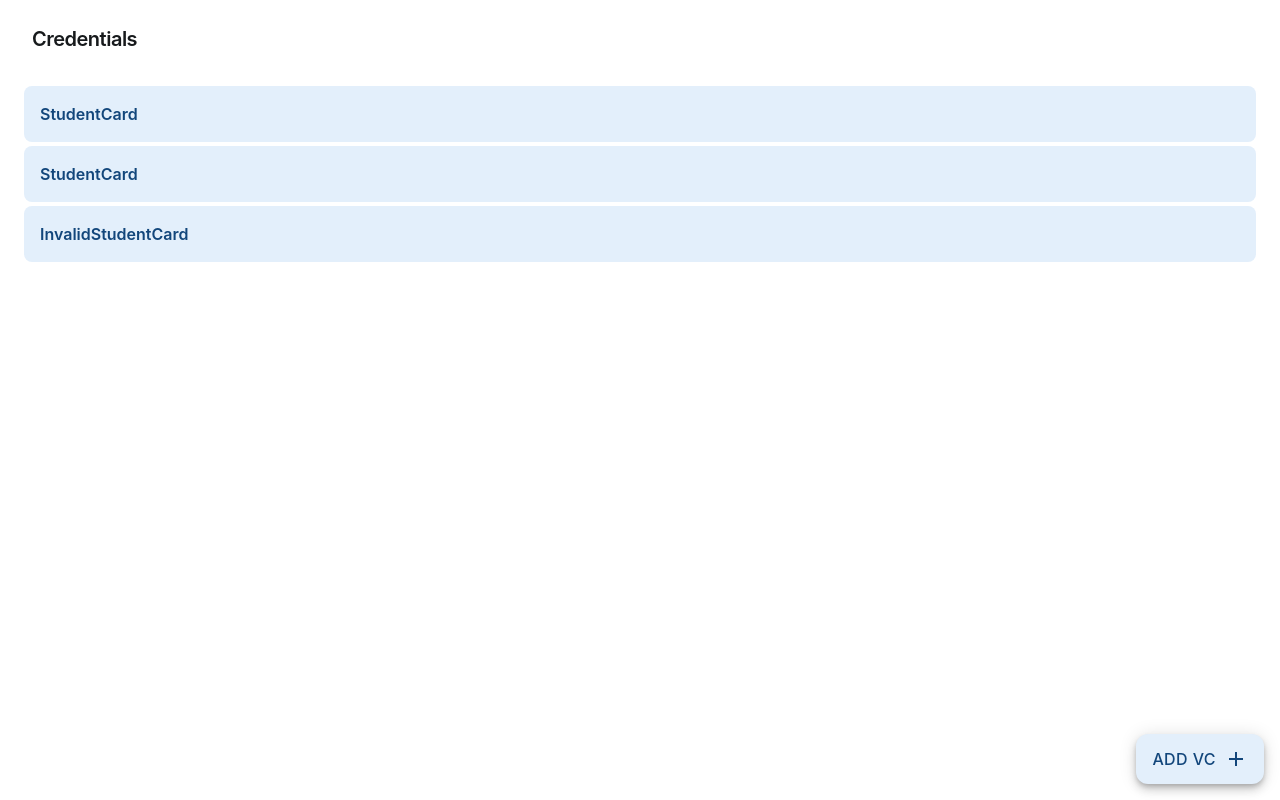
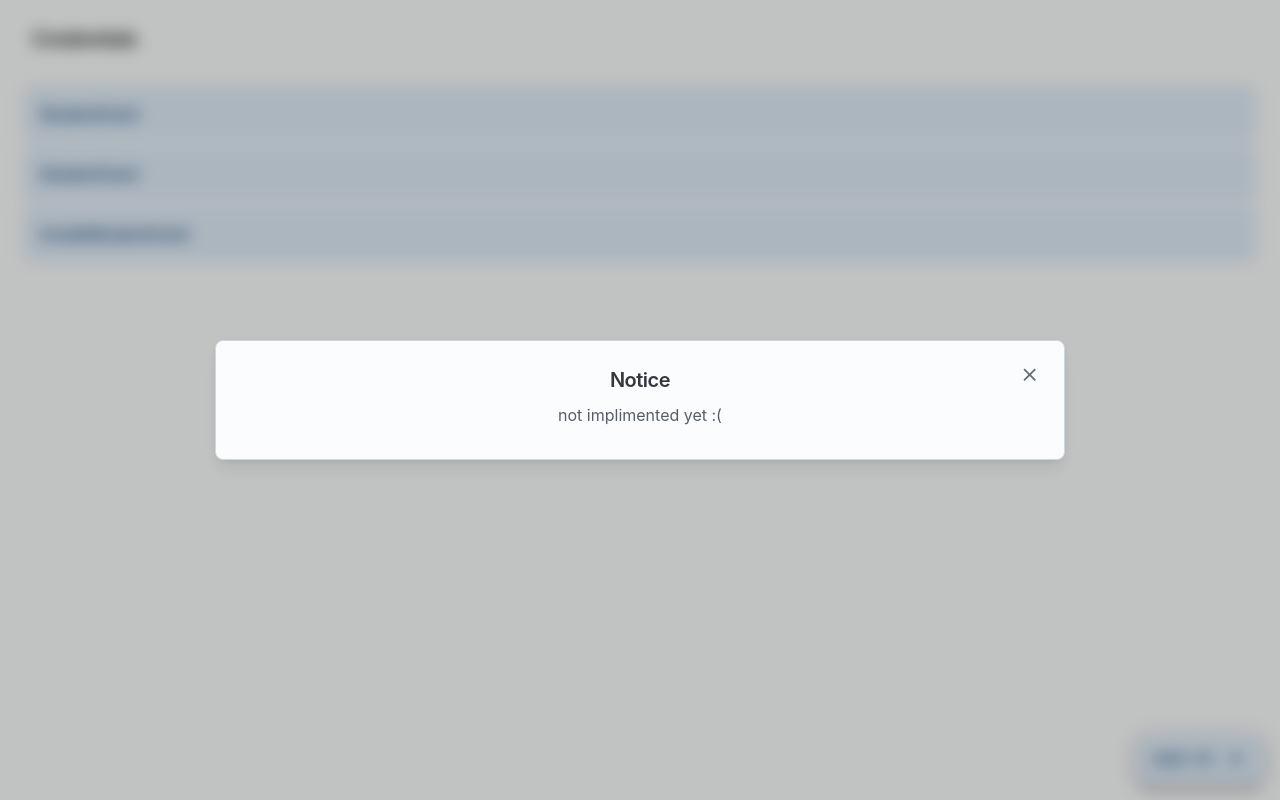
Before and after one commit to dorakemon/did-hack-2023_winter, a React (Vite) app in the folder holder-wallet-vc/: page /home in a window 1280 px wide. Both pictures are taken after a click on the button "ADD VC". Built offline with nearby package versions, Linux system fonts and the light colour scheme; what jsonld would draw is missing.

Commit message:
impliment a message on add wallet button

```diff
--- a/holder-wallet-vc/src/features/credentials/components/AddVCButton/index.tsx
+++ b/holder-wallet-vc/src/features/credentials/components/AddVCButton/index.tsx
@@ -1,14 +1,20 @@
 import AddIcon from '@mui/icons-material/Add';
-import { Typography, Grid } from '@mui/joy';
+import { Typography, Grid, ModalClose } from '@mui/joy';
+import Modal from '@mui/joy/Modal';
+import Sheet from '@mui/joy/Sheet';
 import { Fab } from '@mui/material';
+import React from 'react';
 
 import { ColorTheme } from '@/theme/color';
 
 export const AddVCButton = () => {
+  const [open, setOpen] = React.useState<boolean>(false);
   return (
+    <>
       <Fab
         variant="extended"
         size="large"
+        onClick={() => setOpen(true)} // Add the onClick handler here
         sx={{
           position: 'absolute',
           bottom: 16,
@@ -30,5 +36,46 @@ export const AddVCButton = () => {
           <AddIcon sx={{ color: ColorTheme.primarySoftColor }} />
         </Grid>
       </Fab>
+
+      {/* Modal Component */}
+      <Modal
+        aria-labelledby="modal-title"
+        aria-describedby="modal-desc"
+        open={open}
+        onClose={() => setOpen(false)}
+        sx={{ display: 'flex', justifyContent: 'center', alignItems: 'center' }}
+      >
+        <Sheet
+          variant="outlined"
+          sx={{
+            width: '70%', // Set the width as a percentage of the screen width
+            height: 'auto', // Set height to auto to allow content to determine the size
+            maxWidth: 800, // Set the maximum width
+            borderRadius: 'md',
+            p: 3,
+            boxShadow: 'lg',
+            display: 'flex',
+            flexDirection: 'column',
+            alignItems: 'center',
+            justifyContent: 'center',
+          }}
+        >
+          <ModalClose variant="plain" sx={{ m: 1 }} />
+          <Typography
+            component="h2"
+            id="modal-title"
+            level="h4"
+            textColor="inherit"
+            fontWeight="lg"
+            mb={1}
+          >
+            Notice
+          </Typography>
+          <Typography id="modal-desc" textColor="text.tertiary" mb={1}>
+            not implimented yet :(
+          </Typography>
+        </Sheet>
+      </Modal>
+    </>
   );
 };
```
Lines whose indentation alone changed are shown as unchanged.
